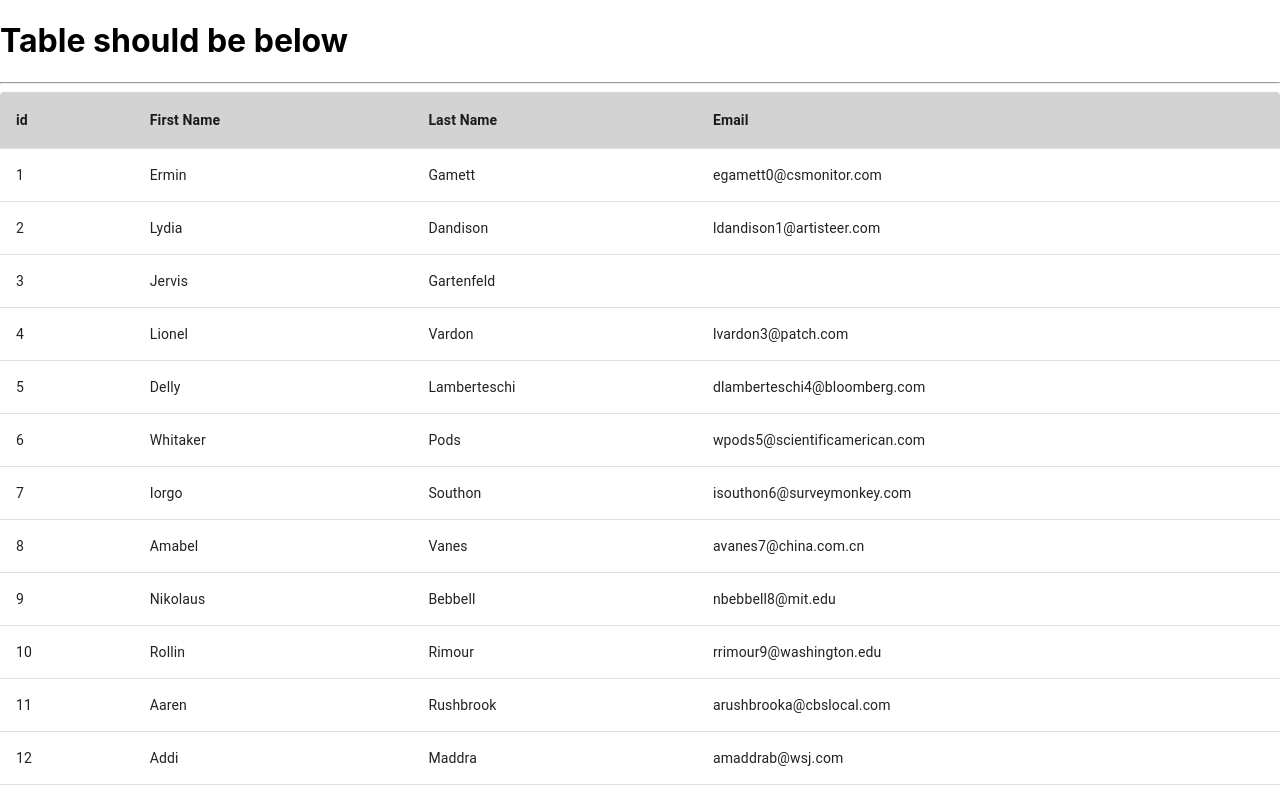
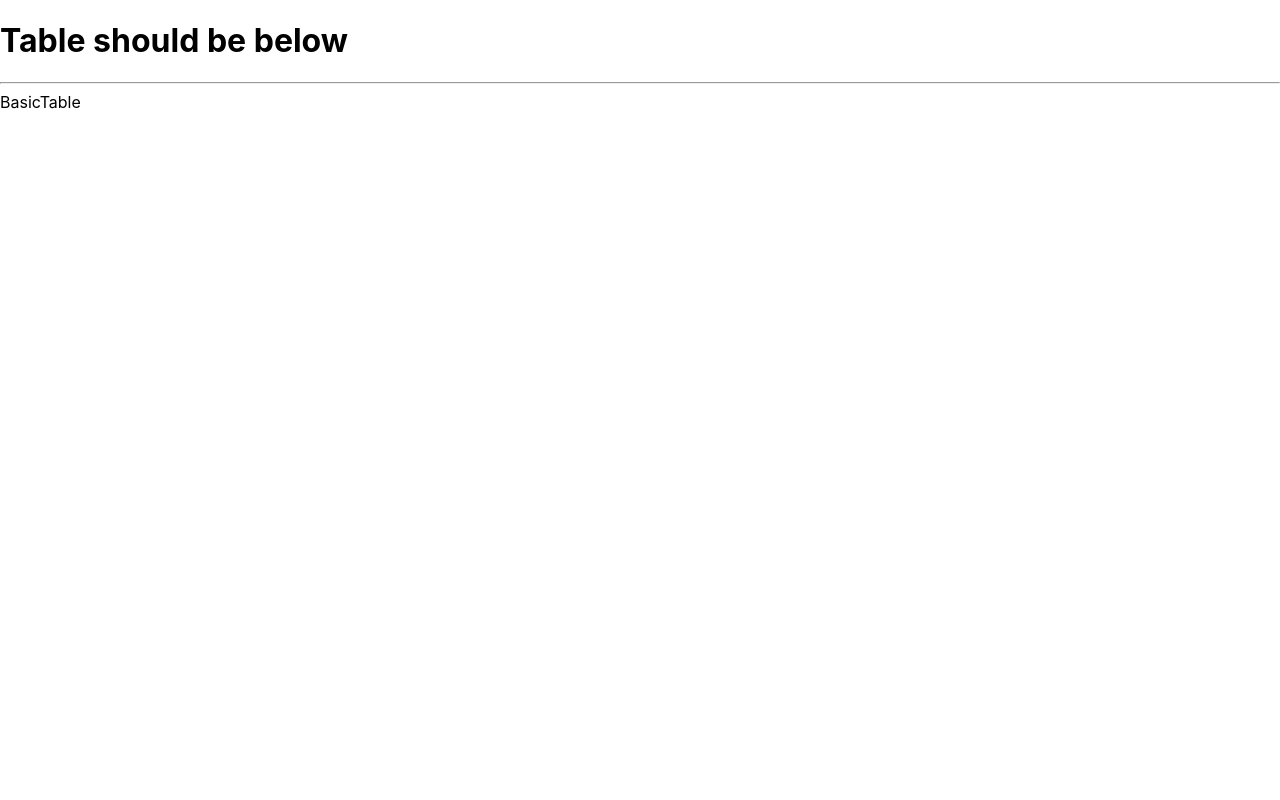
Before and after one commit to dmitrisanzharov/tanStackTable_typescript, a React (Create React App) app: page / in a window 1280 px wide. Shown: the top 800 px of the page. Built offline with nearby package versions, Linux system fonts and the light colour scheme.

Commit message:
all good

```diff
--- a/src/table/BasicTable.tsx
+++ b/src/table/BasicTable.tsx
@@ -1,100 +1,17 @@
-import React from "react";
-import {
-	useReactTable,
-	flexRender,
-	getCoreRowModel,
-} from "@tanstack/react-table";
-import data from "./data";
-import { columnDef } from "./columnDef";
-import {
-	TableContainer,
-	Paper,
-	Table,
-	TableHead,
-	TableRow,
-	TableCell,
-	TableBody,
-	Box,
-} from "@mui/material";
+import React from 'react'
+import allData from './data';
 
-type Props = {};
+type Props = {}
 
 const BasicTable = (props: Props) => {
-	const dataMemo = React.useMemo(() => data, [data]);
-	const columnsMemo = React.useMemo(() => columnDef, [columnDef]);
 
-	const table = useReactTable({
-		data: dataMemo,
-		columns: columnsMemo,
-		getCoreRowModel: getCoreRowModel(),
-		anyKey: "test",
-	} as any);
+    const dataWithMemo = React.useMemo(()=> allData, [allData])
+    console.log("dataWithMemo: ", dataWithMemo);
 
-	// temp block
-	let a1 = table;
-	console.log(a1);
 
-	return (
-		<Box>
-			<TableContainer component={Paper}>
-				<Table sx={{ minWidth: 650 }} aria-label="simple table">
-					<TableHead sx={{ backgroundColor: "lightgray" }}>
-						{table.getHeaderGroups().map((headerGroup: any) => {
-							// console.log("headerGroup", headerGroup);
-							// console.log("============================");
-							return (
-								<TableRow key={headerGroup.id}>
-									{headerGroup.headers.map(
-										(headerColumn: any) => {
-											// console.log(
-											// 	"headerColumn",
-											// 	headerColumn
-											// );
-											return (
-												<TableCell
-													key={headerColumn.id}
-													sx={{fontWeight: 'bold'}}
-												>
-													{flexRender(
-														headerColumn.column
-															.columnDef.header,
-														headerColumn.getContext()
-													)}
-												</TableCell>
-											);
-										}
-									)}
-								</TableRow>
-							);
-						})}
-					</TableHead>
-					<TableBody>
-						{table.getRowModel().rows.map((row: any) => {
-							// console.log("============================");
-							// console.log("row", row);
-							// console.log("row", row.getValue('email'));
-							return (
-								<TableRow key={row.id}>
-									{row.getVisibleCells().map((cell: any) => {
-										// console.log("cell", cell);
-										// console.log('cell value', cell.getValue(cell.id))
-										return (
-											<TableCell key={cell.id}>
-												{flexRender(
-													cell.column.columnDef.cell,
-													cell.getContext()
-												)}
-											</TableCell>
-										);
-									})}
-								</TableRow>
-							);
-						})}
-					</TableBody>
-				</Table>
-			</TableContainer>
-		</Box>
-	);
-};
+  return (
+    <div>BasicTable</div>
+  )
+}
 
-export default BasicTable;
+export default BasicTable
```
